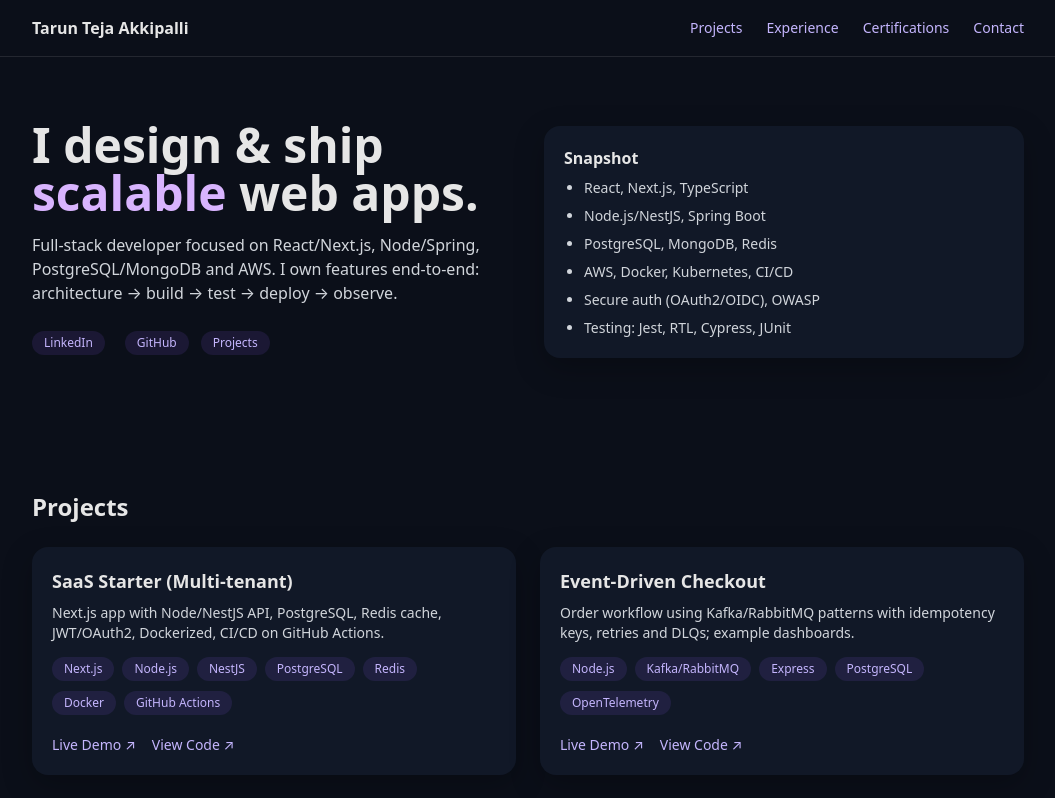
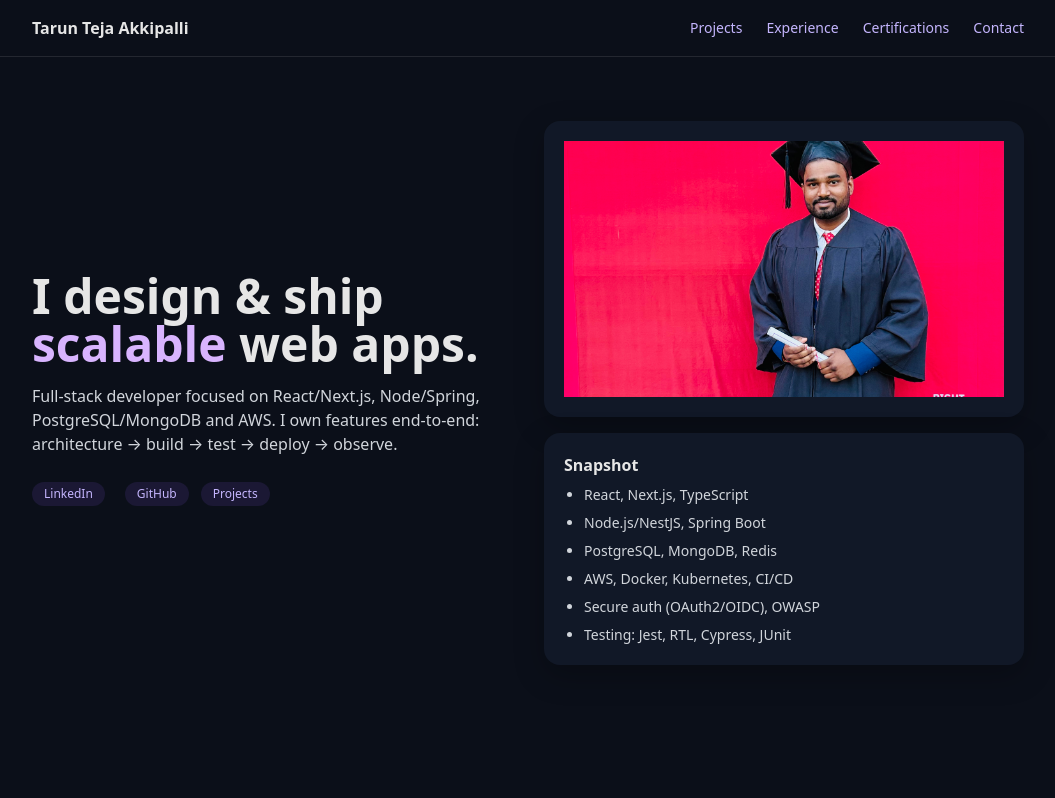
Before and after one commit to tarunteja999/portfolio-nextjs, a Next.js app: page / in a window 1280 px wide. Shown: the top 798 px of the page, without its empty margins (112-1167 px from the left). Built offline with nearby package versions, Linux system fonts and the light colour scheme.

Commit message:
feat: add profile image to hero

```diff
--- a/app/page.tsx
+++ b/app/page.tsx
@@ -1,6 +1,7 @@
 import Navbar from "../components/Navbar"
 import ProjectCard from "../components/ProjectCard"
 import Footer from "../components/Footer"
+import Image from "next/image"
 
 export default function Page() {
   return (
@@ -22,6 +23,20 @@ export default function Page() {
               <a className="tag" href="#projects">Projects</a>
             </div>
           </div>
+        <div className="space-y-4">
+  {/* Profile image card */}
+  <div className="card p-0 overflow-hidden">
+    <Image
+      src="/profile.jpg"
+      alt="Tarun Teja Akkipalli"
+      width={640}
+      height={640}
+      priority
+      className="w-full h-64 object-cover"
+    />
+  </div>
+
+  {/* Snapshot card */}
   <div className="card">
     <h3 className="font-semibold mb-2">Snapshot</h3>
     <ul className="text-sm text-gray-300 list-disc ml-5 space-y-2">
@@ -33,6 +48,8 @@ export default function Page() {
       <li>Testing: Jest, RTL, Cypress, JUnit</li>
     </ul>
   </div>
+</div>
+
         </div>
       </section>
 
```
Lines whose indentation alone changed are shown as unchanged.
